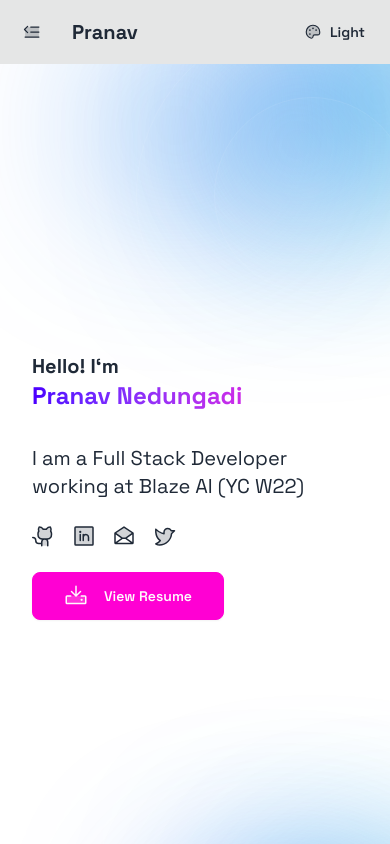
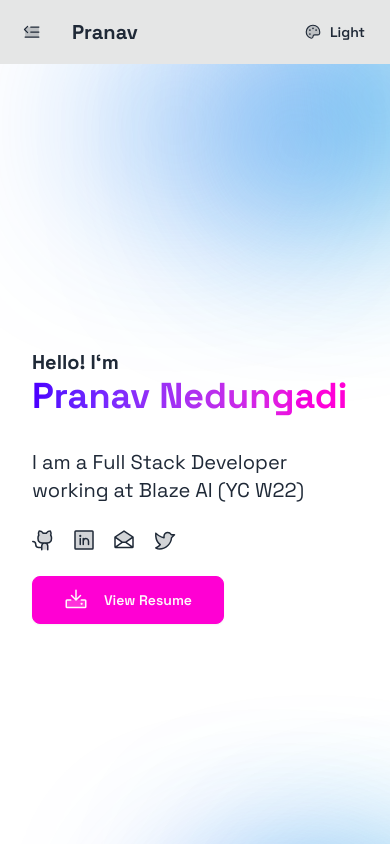
Before and after one commit to npv12/portfolio, a Next.js app: page / in a window 390 px wide. Shown: the top 844 px of the page. Built offline with nearby package versions, Linux system fonts and the light colour scheme.

Commit message:
fix: hide glowing circles for small screens

```diff
--- a/src/parts/intro.tsx
+++ b/src/parts/intro.tsx
@@ -15,13 +15,15 @@ export default function Introduction() {
   return (
     <div id="intro" className="min-h-screen flex flex-col justify-center">
       {gradients}
-      <GlowingCircles maxRadius={712} position={30} />
+          <div className="hidden lg:block">
+            <GlowingCircles maxRadius={712} position={30} />
+          </div>
       <Head>
         <title>Personal Introduction</title>
       </Head>
       <div className="mb-4">
         <h1 className="lg:text-6xl text-xl font-bold">Hello! I&lsquo;m</h1>
-        <h2 className=" lg:text-8xl text-2xl font-extrabold bg-clip-text text-transparent bg-gradient-to-r from-primary to-secondary">
+        <h2 className=" lg:text-8xl md:text-6xl text-4xl font-extrabold bg-clip-text text-transparent bg-gradient-to-r from-primary to-secondary">
           {NAME}
         </h2>
       </div>
```
